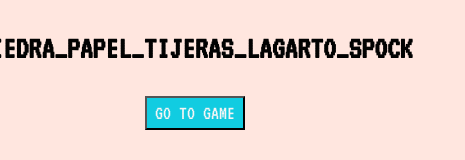
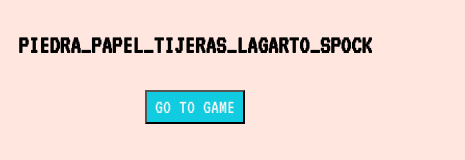
Before and after one commit to magicgithgub32/piedra_papel_tijera_lagarto_spock, a React (Vite) app: page / in a window 390 px wide. Shown: the top 160 px of the page, 465 px wide, since content can reach past the window. Built offline with nearby package versions, Linux system fonts and the light colour scheme.

Commit message:
add a couple of media queries for Home page

```diff
--- a/src/components/Header/Header.css
+++ b/src/components/Header/Header.css
@@ -5,3 +5,9 @@
     justify-content: center;
     margin-top: 2rem;
 }
+
+@media screen and (max-width: 768px) {
+ h1 {
+    font-size: 26px;
+ }
+}
--- a/src/components/Image/Image.css
+++ b/src/components/Image/Image.css
@@ -5,6 +5,6 @@
 
 @media screen and (max-width: 768px) {
  .main-image {
-    height: 80%;
+    height: 60%;
  }
 }
```
